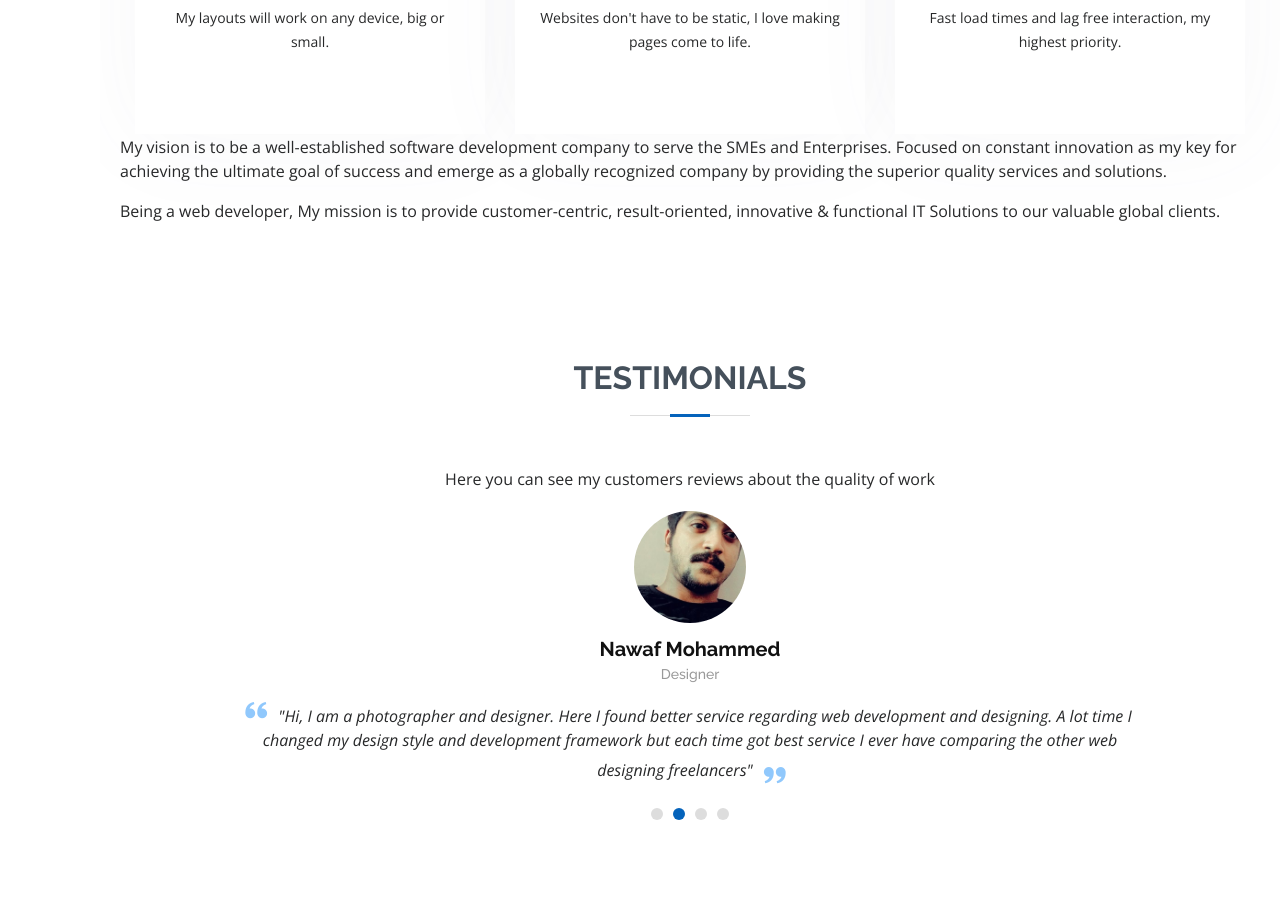
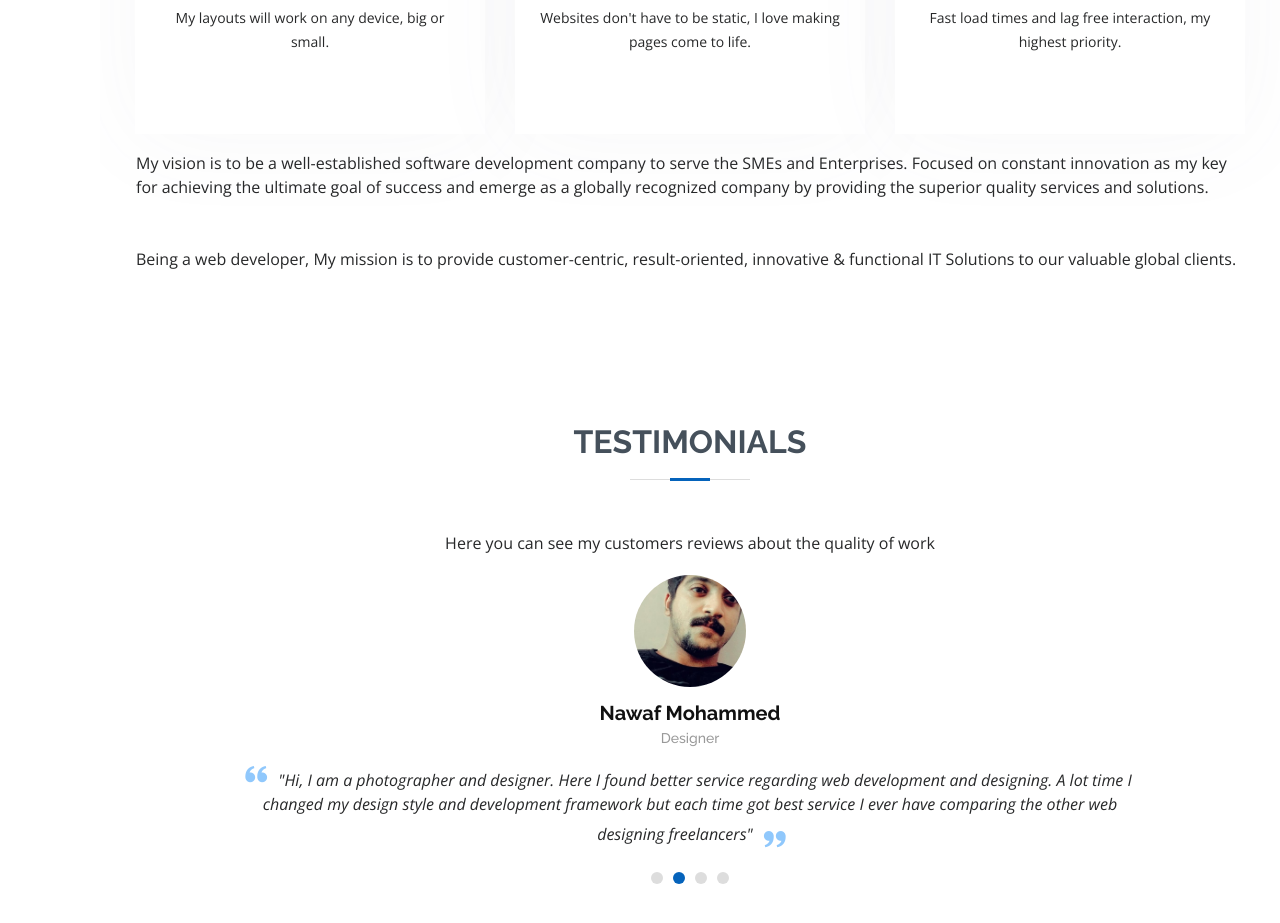
Before and after one commit to joshmin-tech/MyResume, a plain HTML site: page index.html in a window 1280 px wide. Shown: the part 4800-5723 px from the top of the page. Drawn offline with nearby package versions, Linux system fonts and the light colour scheme.

Commit message:
Update index.html

```diff
--- a/index.html
+++ b/index.html
@@ -567,8 +567,8 @@
             </div>
           </div> -->
 
-      <p>My vision is to be a well-established software development company to serve the SMEs and Enterprises. Focused on constant innovation as my key for achieving the ultimate goal of success and emerge as a globally recognized company by providing the superior quality services and solutions.</p>
-      <p>Being a web developer, My mission is to provide customer-centric, result-oriented, innovative & functional IT Solutions to our valuable global clients.</p>
+      <p class="p-3">My vision is to be a well-established software development company to serve the SMEs and Enterprises. Focused on constant innovation as my key for achieving the ultimate goal of success and emerge as a globally recognized company by providing the superior quality services and solutions.</p>
+      <p class="p-3">Being a web developer, My mission is to provide customer-centric, result-oriented, innovative & functional IT Solutions to our valuable global clients.</p>
         </div>
 
       </div>
```
